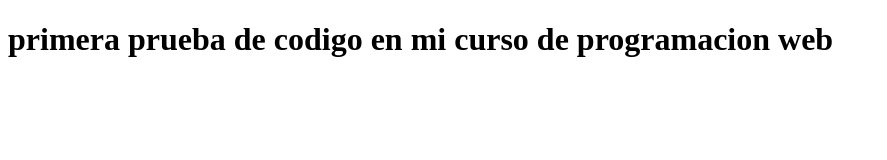
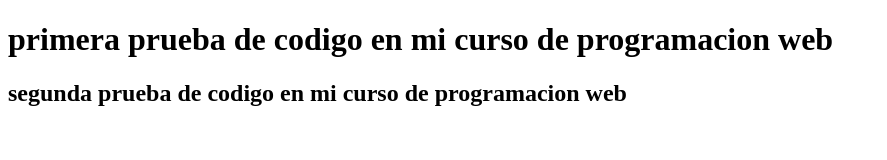
Before and after one commit to capipown08/prueba, a plain HTML site: page web.html in a window 1280 px wide. Shown: the whole page, without its empty margins (0-887 px from the left). Drawn offline with Linux system fonts and the light colour scheme.

Commit message:
cambio numero 2

```diff
--- a/web.html
+++ b/web.html
@@ -12,6 +12,9 @@
                 primera prueba de codigo en mi curso de programacion web
 
             </h1>
+            <h2> segunda prueba de codigo en mi curso de programacion web</h2>
+
         </div>
     </body>
+
 </html>
```
